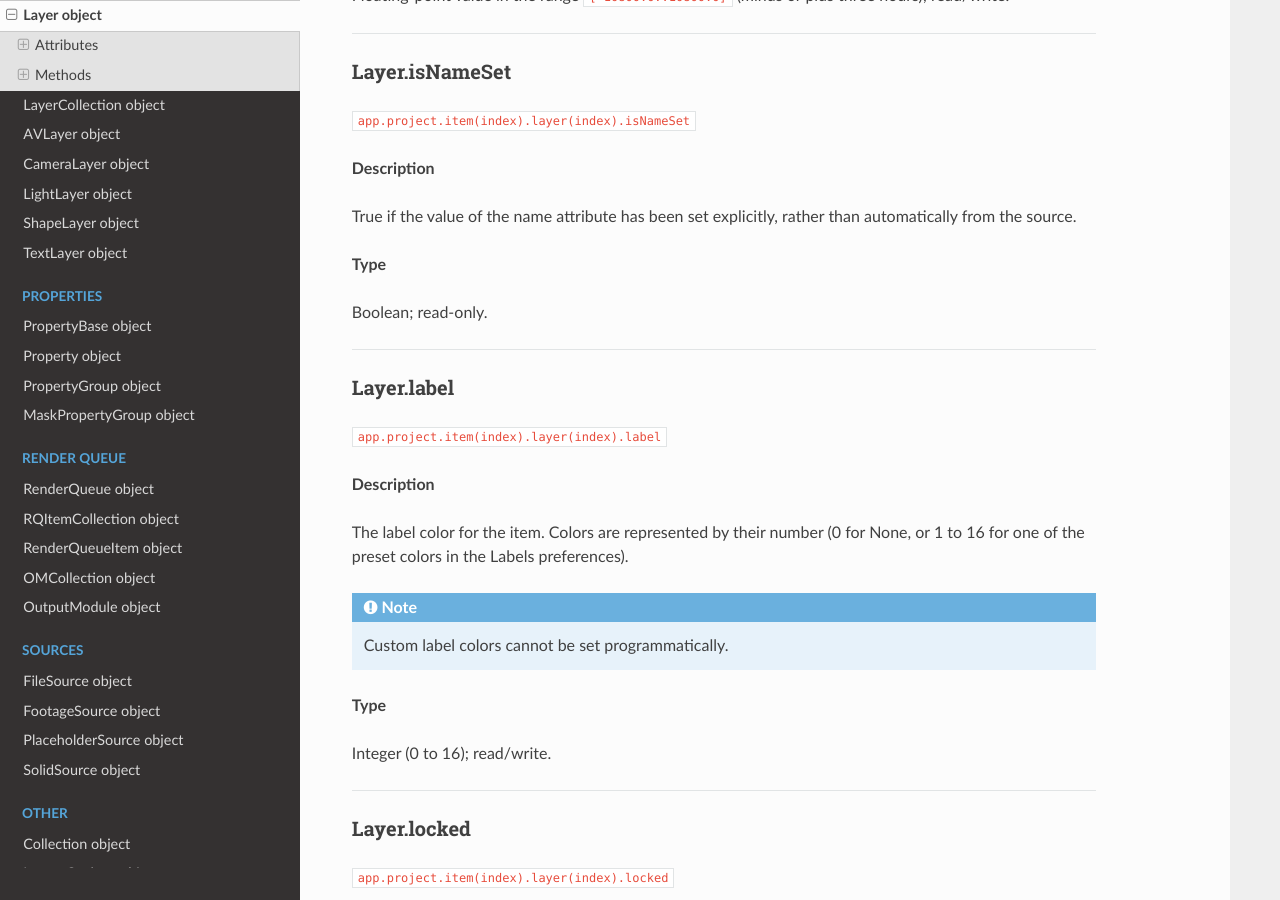
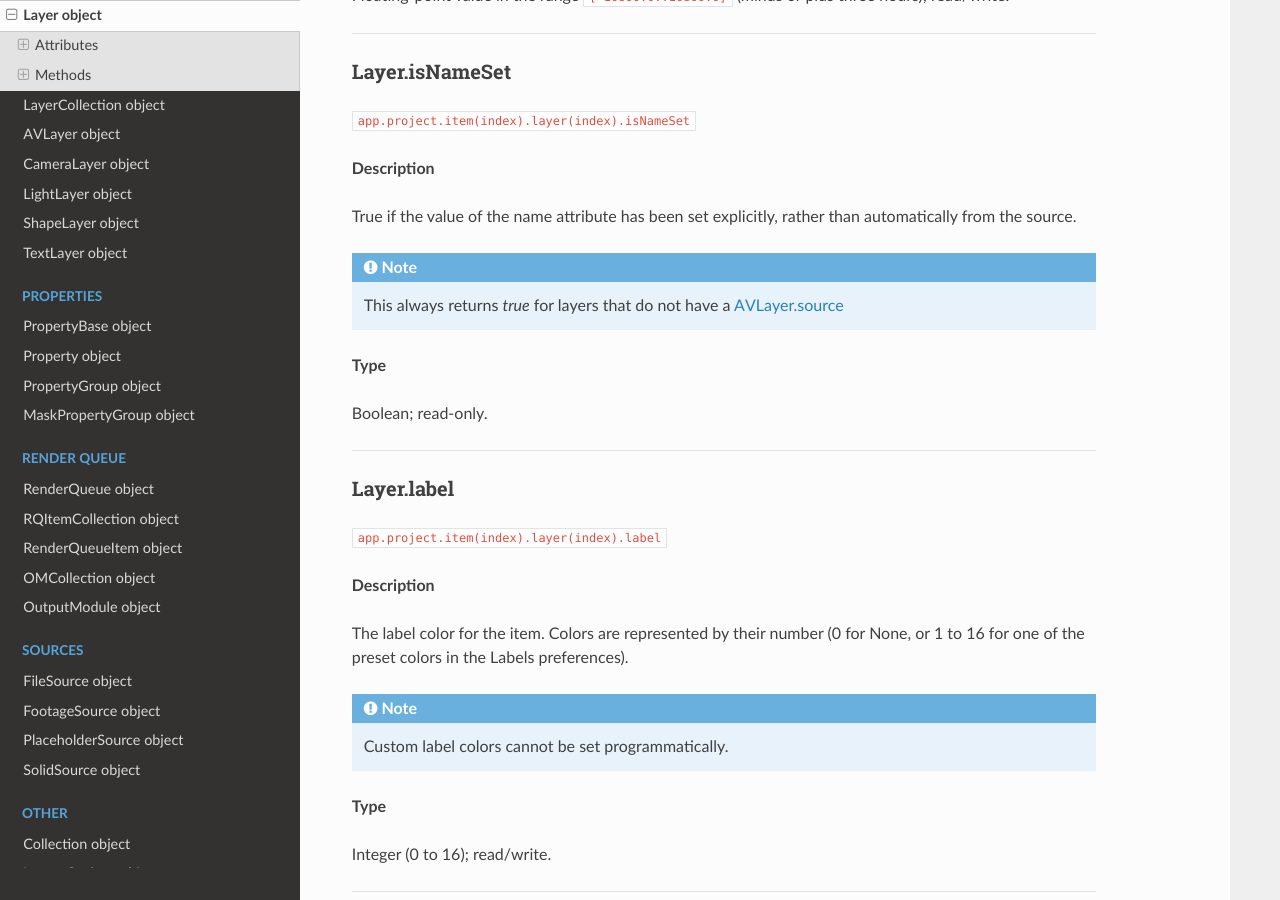
Before and after one commit to docsforadobe/after-effects-scripting-guide, a Sphinx documentation site: the page built from docs/layers/layer.rst, in a window 1280 px wide and 900 px high, scrolled down 3373 px. Built offline with Sphinx 7.4.7 and the Read the Docs theme 2.0.0, drawn with Linux system fonts in a browser that asks for light colours.

Commit message:
Adds note to `Layer.isNameSet`

```diff
--- a/docs/layers/layer.rst
+++ b/docs/layers/layer.rst
@@ -170,6 +170,9 @@ Layer.isNameSet
 **Description**
 
 True if the value of the name attribute has been set explicitly, rather than automatically from the source.
+
+.. note::
+   This always returns `true` for layers that do not have a :ref:`AVLayer.source`
 
 **Type**
 
```
